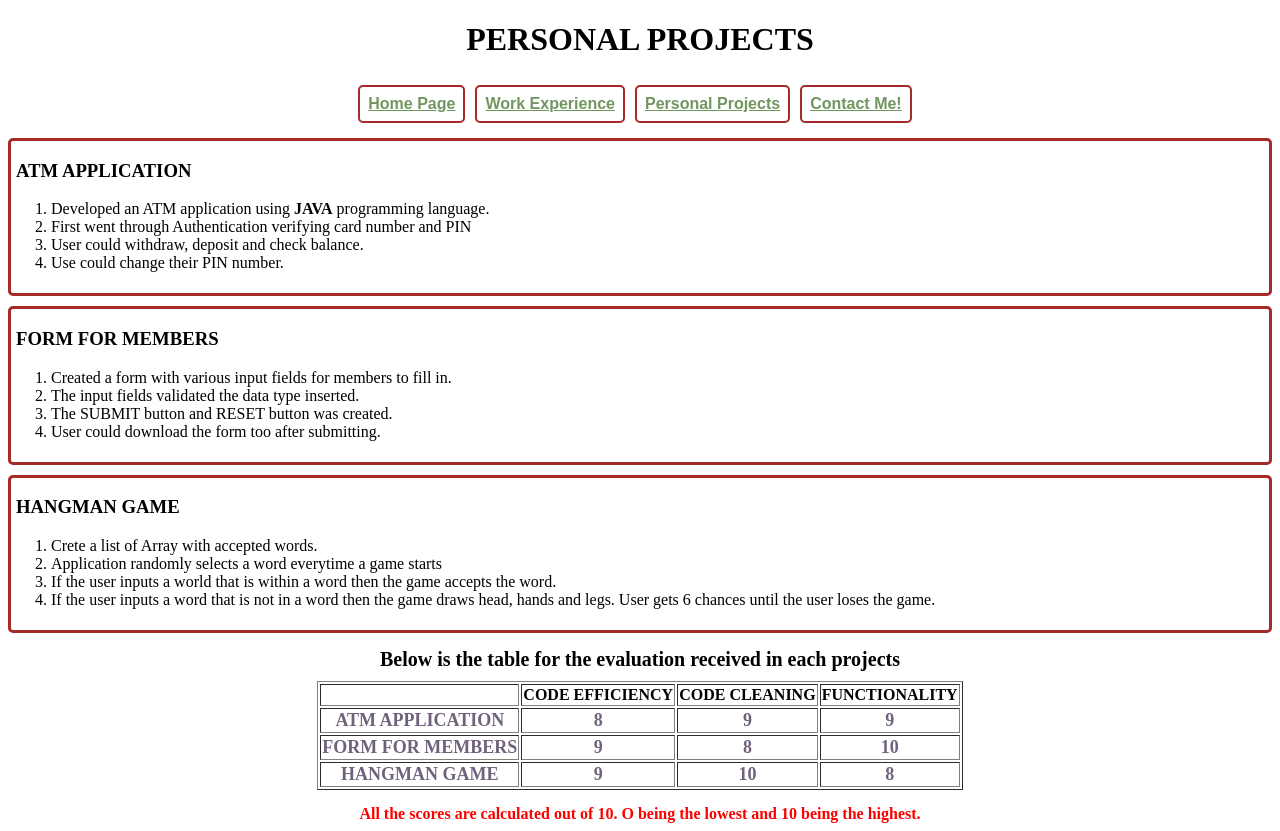
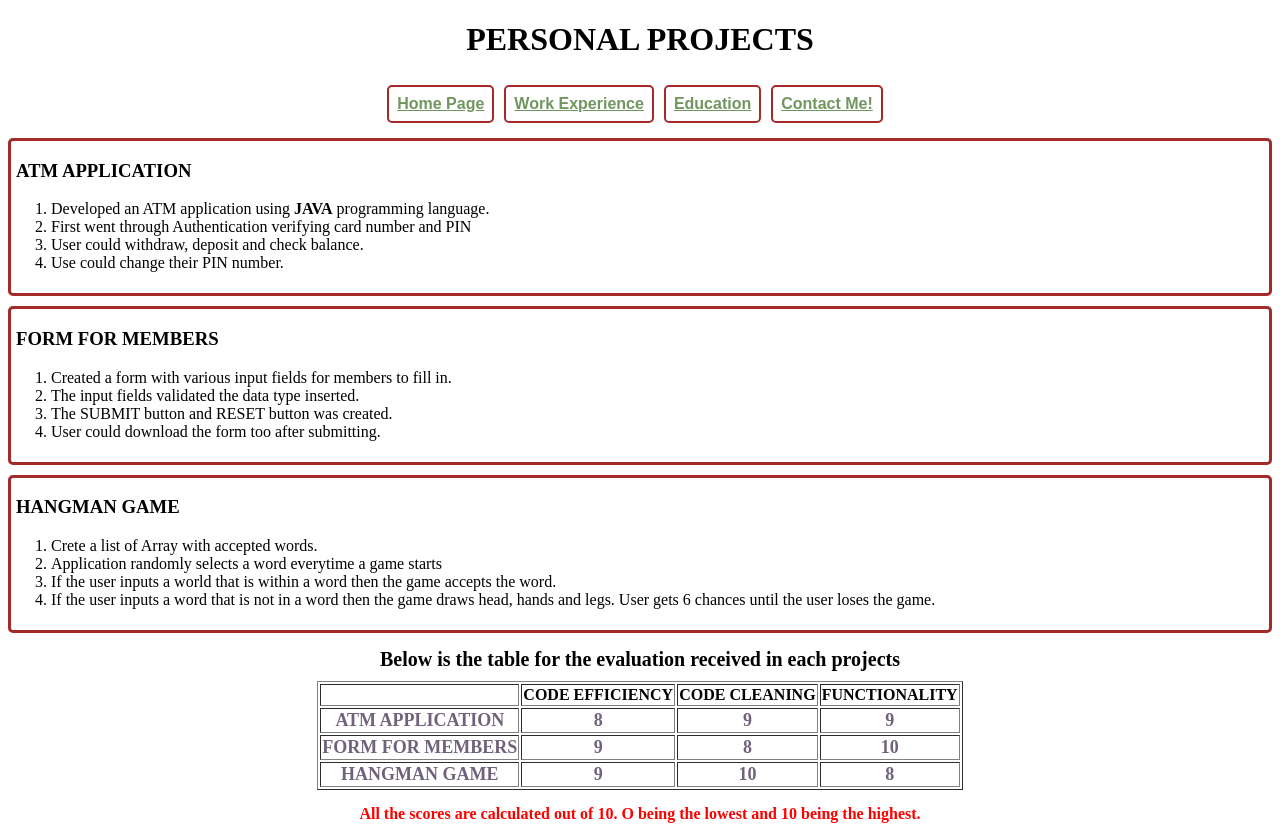
Before and after one commit to sandynistel/personalBio, a plain HTML site: page personal_projects.html in a window 1280 px wide. Drawn offline with Linux system fonts and the light colour scheme.

Commit message:
Changed the Link to Education

```diff
--- a/personal_projects.html
+++ b/personal_projects.html
@@ -14,7 +14,7 @@
     <div class="pages_link">
         <a href="index.html"> Home Page </a>
         <a href="work_experience.html"> Work Experience </a>
-        <a href="personal_projects.html"> Personal Projects </a>
+        <a href="education.html"> Education </a>
         <a href="contactMeForm.html"> Contact Me! </a>
     </div>
 
```
